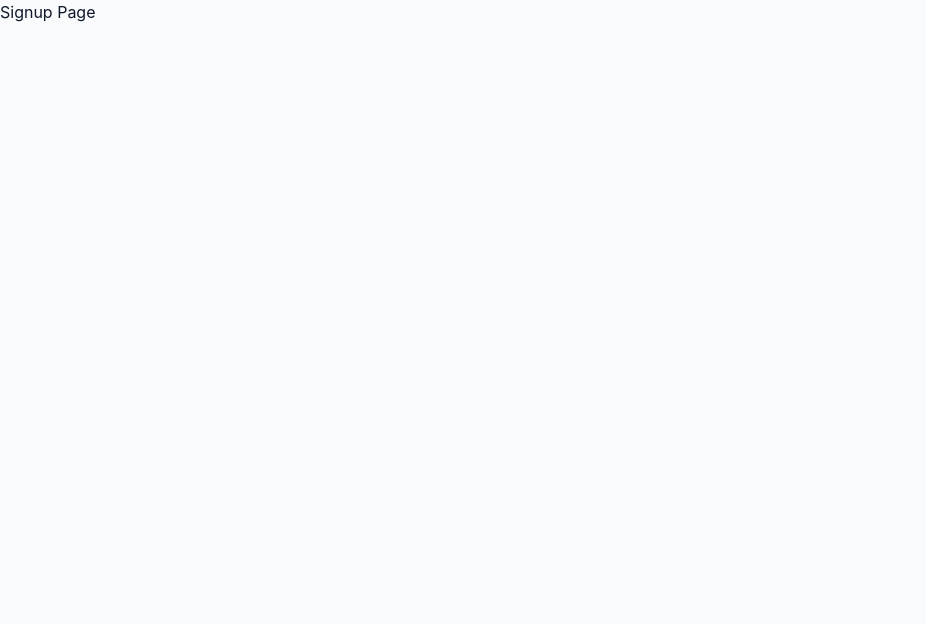
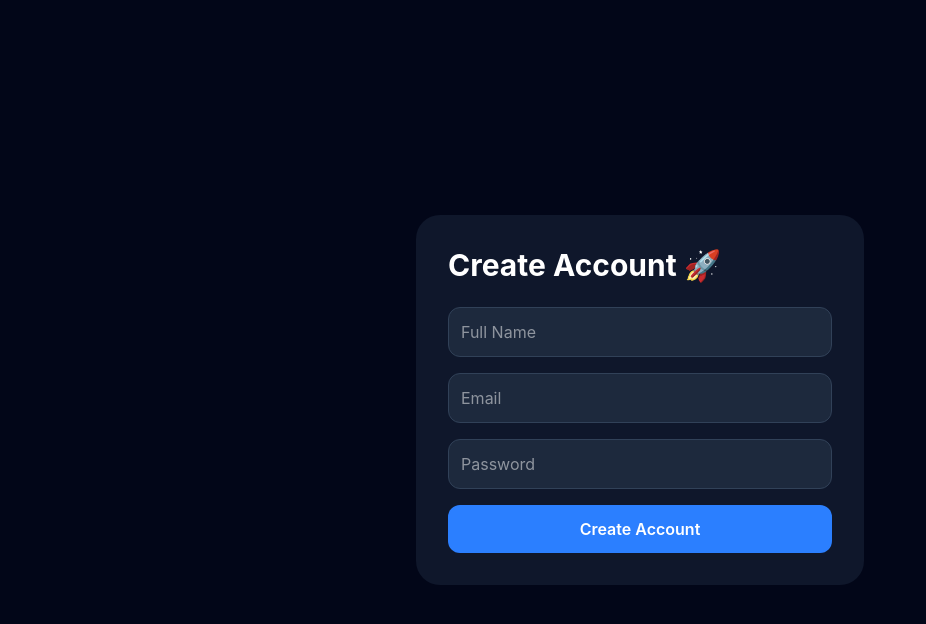
Before and after one commit to kartikgarhwal10/student-os, a React (Vite) app: page /signup in a window 1280 px wide. Shown: the top 624 px of the page, without its empty margins (0-926 px from the left). Built offline with nearby package versions, Linux system fonts and the light colour scheme; the HTML template or start-up script is replaced by a standard one.

Commit message:
Created login and signup UI

```diff
--- a/src/pages/Signup.jsx
+++ b/src/pages/Signup.jsx
@@ -1,5 +1,37 @@
 function Signup() {
-  return <div>Signup Page</div>;
+  return (
+    <div className="flex min-h-screen items-center justify-center bg-slate-950 p-6">
+      <div className="w-full max-w-md rounded-3xl bg-slate-900 p-8">
+        <h1 className="text-3xl font-bold text-white">
+          Create Account 🚀
+        </h1>
+
+        <div className="mt-6 space-y-4">
+          <input
+            type="text"
+            placeholder="Full Name"
+            className="w-full rounded-xl border border-slate-700 bg-slate-800 p-3 text-white"
+          />
+
+          <input
+            type="email"
+            placeholder="Email"
+            className="w-full rounded-xl border border-slate-700 bg-slate-800 p-3 text-white"
+          />
+
+          <input
+            type="password"
+            placeholder="Password"
+            className="w-full rounded-xl border border-slate-700 bg-slate-800 p-3 text-white"
+          />
+
+          <button className="w-full rounded-xl bg-blue-500 p-3 font-semibold text-white">
+            Create Account
+          </button>
+        </div>
+      </div>
+    </div>
+  );
 }
 
 export default Signup;
--- a/src/pages/login.jsx
+++ b/src/pages/login.jsx
@@ -1,5 +1,31 @@
-function Home() {
-  return <div>Login Page</div>;
+function Login() {
+  return (
+    <div className="flex min-h-screen items-center justify-center bg-slate-950 p-6">
+      <div className="w-full max-w-md rounded-3xl bg-slate-900 p-8">
+        <h1 className="text-3xl font-bold text-white">
+          Welcome Back 👋
+        </h1>
+
+        <div className="mt-6 space-y-4">
+          <input
+            type="email"
+            placeholder="Email"
+            className="w-full rounded-xl border border-slate-700 bg-slate-800 p-3 text-white"
+          />
+
+          <input
+            type="password"
+            placeholder="Password"
+            className="w-full rounded-xl border border-slate-700 bg-slate-800 p-3 text-white"
+          />
+
+          <button className="w-full rounded-xl bg-blue-500 p-3 font-semibold text-white">
+            Login
+          </button>
+        </div>
+      </div>
+    </div>
+  );
 }
 
-export default Home;
+export default Login;
```
